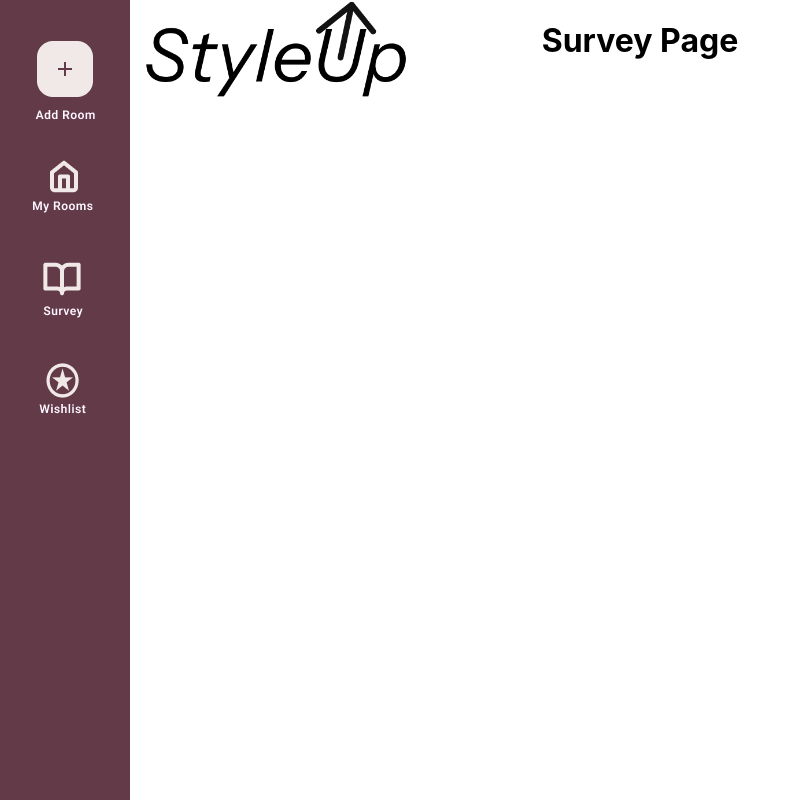
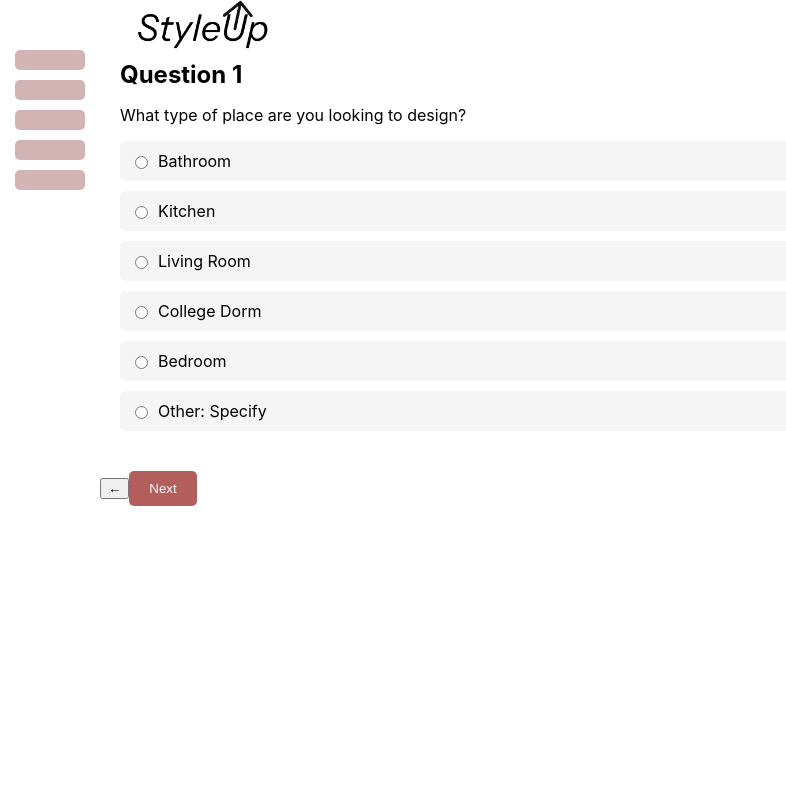
Before and after one commit to bharpe02/StyleUp, a React (Create React App) app in the folder front-end/: page /Survey in a window 1280 px wide. Shown: the whole page, without its empty margins (0-786 px from the left). Built offline with nearby package versions, Linux system fonts and the light colour scheme.

Commit message:
Created Survey pages 1 and 2 with some functionality but needs adjustment still

```diff
--- a/front-end/package.json
+++ b/front-end/package.json
@@ -9,7 +9,7 @@
     "react": "^18.3.1",
     "react-dom": "^18.3.1",
     "react-router-dom": "^6.27.0",
-    "react-scripts": "5.0.1",
+    "react-scripts": "^5.0.1",
     "web-vitals": "^2.1.4"
   },
   "scripts": {
--- a/front-end/src/App.js
+++ b/front-end/src/App.js
@@ -1,18 +1,20 @@
-import {BrowserRouter, Routes, Route} from "react-router-dom";
+import {BrowserRouter, Routes, Route, useLocation} from "react-router-dom";
 import HomePage from "./pages/HomePage";
 import OpeningPage from "./pages/OpeningPage";
 import MyRoomsPage from "./pages/MyRoomsPage"
 import AddRoomPage from "./pages/AddRoomPage"
 import WishlistPage from "./pages/WishlistPage"
 import SurveyPage from "./pages/SurveyPage"
+import Layout from './components/Layout';
 
 function App() {
+
   return (
     <BrowserRouter>
       <Routes>
-        <Route path="/">
-          <Route index element= {<OpeningPage />} />
-          <Route path="HomePage" element= {<HomePage />}/>
+        <Route path="/" element={<Layout />}>
+          <Route index element={<OpeningPage />} />
+          <Route path="HomePage" element={<HomePage />} />
           <Route path="MyRooms" element={<MyRoomsPage />} />
           <Route path="AddRoom" element={<AddRoomPage />} />
           <Route path="Wishlist" element={<WishlistPage />} />
--- /dev/null
+++ b/front-end/src/components/Layout.js
@@ -0,0 +1,25 @@
+import React from 'react';
+import { Outlet, useLocation } from 'react-router-dom';
+import Sidebar from "./Sidebar";
+import SurveySidebar from "./SurveySidebar";
+
+function Layout() {
+    const location = useLocation();
+
+    // Check if the current route is for the Survey
+    const isSurveyRoute = location.pathname.startsWith('/Survey');
+
+    return (
+      <div style={{ display: 'flex' }}>
+        {/* Conditionally render the sidebar */}
+        {isSurveyRoute ? <SurveySidebar /> : <Sidebar />}
+
+        {/* Main content */}
+        <div style={{ flex: 1 }}>
+          <Outlet />
+        </div>
+      </div>
+    );
+  }
+
+  export default Layout;
--- a/front-end/src/components/LogoButton.js
+++ b/front-end/src/components/LogoButton.js
@@ -4,7 +4,7 @@ import logo from '../assets/images/LOGO.png'
 function LogoButton() {
   return (
     <a href="HomePage" target="_blank" rel="noopener noreferrer">
-        <img src={logo} alt={""} style={{position: 'fixed', top: 0, left: 130, height: '100px', cursor: 'pointer'}}/>
+        <img src={logo} alt={""} style={{position: 'fixed', top: 0, left: 130, height: '50px', cursor: 'pointer'}}/>
     </a>
   )
 }
--- /dev/null
+++ b/front-end/src/components/Question1.css
@@ -0,0 +1,37 @@
+.question-container {
+    padding: 20px;
+  }
+
+  h2 {
+    font-size: 24px;
+    margin-bottom: 10px;
+  }
+
+  .options {
+    display: flex;
+    flex-direction: column;
+    gap: 10px;
+  }
+
+  .option {
+    display: flex;
+    align-items: center;
+    background: #f5f5f5;
+    padding: 10px;
+    border-radius: 5px;
+    cursor: pointer;
+  }
+
+  input[type="radio"] {
+    margin-right: 10px;
+  }
+
+  .next-button {
+    background: #b35d5d;
+    color: white;
+    padding: 10px 20px;
+    border: none;
+    border-radius: 5px;
+    margin-top: 20px;
+    cursor: pointer;
+  }
--- /dev/null
+++ b/front-end/src/components/Question1.js
@@ -0,0 +1,21 @@
+import React from 'react';
+import './Question1.css';
+
+function Question1({ onNext }) {
+  return (
+    <div className="question-container">
+      <h2>Question 1</h2>
+      <p>What type of place are you looking to design?</p>
+      <div className="options">
+        {['Bathroom', 'Kitchen', 'Living Room', 'College Dorm', 'Bedroom', 'Other: Specify'].map((item) => (
+          <label key={item} className="option">
+            <input type="radio" name="design-type" value={item} />
+            {item}
+          </label>
+        ))}
+      </div>
+    </div>
+  );
+}
+
+export default Question1;
--- /dev/null
+++ b/front-end/src/components/Question2.css
@@ -0,0 +1,35 @@
+.question-container {
+    padding: 20px;
+  }
+
+  h2 {
+    font-size: 24px;
+    margin-bottom: 10px;
+  }
+
+  .color-options {
+    display: flex;
+    gap: 10px;
+    margin-bottom: 20px;
+  }
+
+  .color-option {
+    width: 40px;
+    height: 40px;
+    border-radius: 5px;
+    cursor: pointer;
+  }
+
+  .navigation-buttons {
+    display: flex;
+    justify-content: space-between;
+  }
+
+  .nav-button {
+    background: #b35d5d;
+    color: white;
+    padding: 10px 20px;
+    border: none;
+    border-radius: 5px;
+    cursor: pointer;
+  }
--- /dev/null
+++ b/front-end/src/components/Question2.js
@@ -0,0 +1,19 @@
+import React from 'react';
+import './Question2.css';
+
+function Question2({ onNext, onPrevious }) {
+  return (
+    <div className="question-container">
+      <h2>Question 2</h2>
+      <p>What is your color preference?</p>
+      <div className="color-options">
+        {['#FF0000', '#FFA500', '#FFFF00', '#7FFF00', '#00FF00'].map((color) => (
+          <div key={color} className="color-option" style={{ backgroundColor: color }}></div>
+        ))}
+      </div>
+
+    </div>
+  );
+}
+
+export default Question2;
--- /dev/null
+++ b/front-end/src/components/SurveySidebar.css
@@ -0,0 +1,19 @@
+.survey-sidebar {
+  width: 60px; /* Adjust the width if needed */
+  display: flex;
+  flex-direction: column;
+  align-items: center;
+  background: #fff;
+  height: calc(100vh - 100px); /* Adjust height to leave space at the top and bottom */
+  justify-content: flex-start; /* Align rectangles closer to the center */
+  padding-top: 50px; /* Add some space from the top */
+  margin-left: 20px; /* Move the sidebar away from the left */
+  position: relative
+}
+
+.sidebar-item {
+  width: 70px; /* Thinner width for rectangles */
+  height: 20px; /* Adjust height to make rectangles thinner */
+  margin-bottom: 10px; /* Adjust spacing between rectangles */
+  border-radius: 5px;
+}
--- /dev/null
+++ b/front-end/src/components/SurveySidebar.js
@@ -0,0 +1,24 @@
+import React from 'react';
+import './SurveySidebar.css';
+
+function SurveySidebar({ currentQuestion }) {
+  const totalQuestions = 5;
+  const darkColor = '#660C0C'; // Dark brown color
+  const lightColor = '#d3b4b4'; // Light brown color
+
+  return (
+    <div className="survey-sidebar">
+      {[...Array(totalQuestions)].map((_, index) => (
+        <div
+          key={index}
+          className="sidebar-item"
+          style={{
+            backgroundColor: index < currentQuestion ? darkColor : lightColor,
+          }}
+        ></div>
+      ))}
+    </div>
+  );
+}
+
+export default SurveySidebar;
--- /dev/null
+++ b/front-end/src/pages/SurveyPage.css
@@ -0,0 +1,8 @@
+.survey-page {
+    display: flex;
+  }
+
+  .main-content {
+    flex: 1;
+    padding: 20px;
+  }
--- a/front-end/src/pages/SurveyPage.js
+++ b/front-end/src/pages/SurveyPage.js
@@ -1,13 +1,42 @@
-import React from 'react';
+import React, { useState } from 'react';
+import { useNavigate } from 'react-router-dom';
+import Question1 from '../components/Question1';
+import Question2 from '../components/Question2';
 import LogoButton from '../components/LogoButton.js';
-import Sidebar from '../components/Sidebar.js';
+import './SurveyPage.css';
 
 function SurveyPage() {
+  const [currentQuestion, setCurrentQuestion] = useState(1);
+  const navigate = useNavigate();
+
+  const handleNext = () => {
+    setCurrentQuestion((prev) => Math.min(prev + 1, 5));
+  };
+
+  const handlePrevious = () => {
+    if (currentQuestion === 1) {
+      navigate('/HomePage'); // Navigate back to the home page if on the first question
+    } else {
+      setCurrentQuestion((prev) => prev - 1); // Otherwise, go to the previous question
+    }
+  };
+
   return (
-    <div>
-      <LogoButton/>
-      <Sidebar/>
-      <h1 style={{ textAlign: 'center' }}>Survey Page</h1>
+    <div className="survey-page">
+      <LogoButton />
+      <div className="main-content">
+        {currentQuestion === 1 && <Question1 />}
+        {currentQuestion === 2 && <Question2 />}
+        {/* Add more questions similarly */}
+        <div className="nav-buttons">
+          <button className="back-button" onClick={handlePrevious}>
+            ←
+          </button>
+          <button className="next-button" onClick={handleNext} disabled={currentQuestion === 5}>
+            Next
+          </button>
+        </div>
+      </div>
     </div>
   );
 }
```
Also changed, not shown: 1 other file (tests, documents, lock files or other folders).
